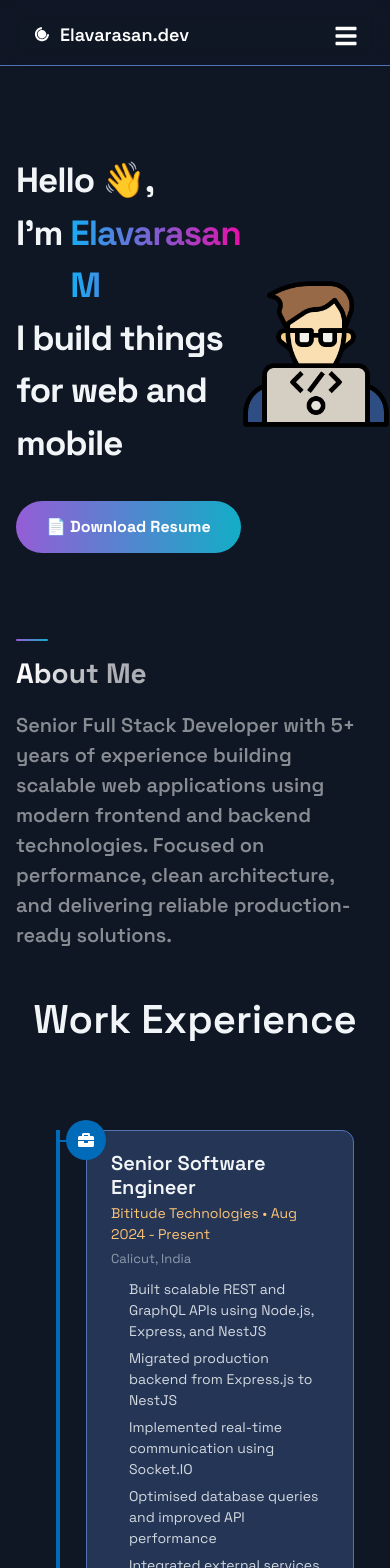
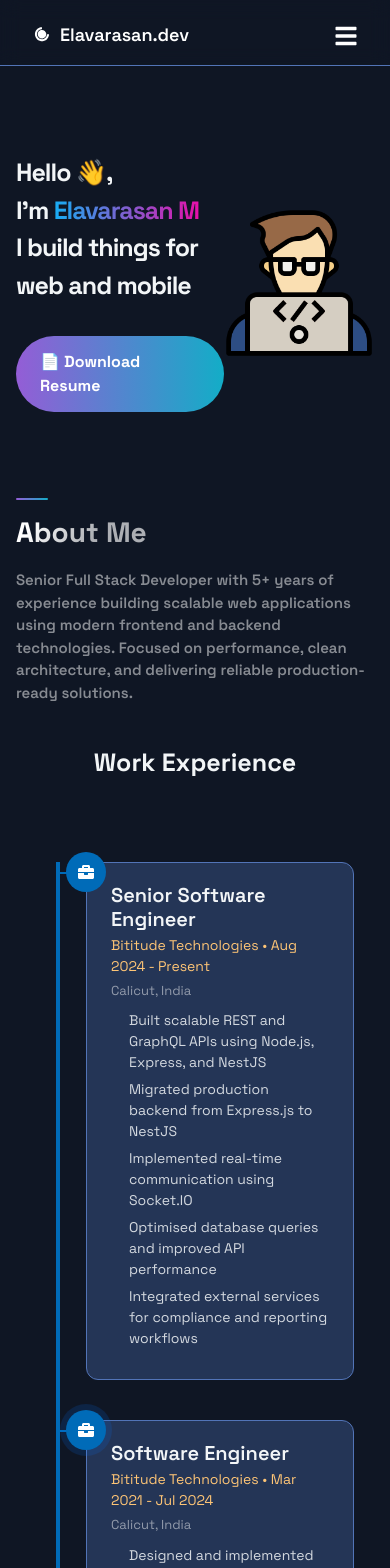
Before and after one commit to sachinelavarasan/my_portfolio, a Next.js app: page / in a window 390 px wide. Shown: the top 1568 px of the page. Built offline with nearby package versions, Linux system fonts and the light colour scheme; no server answers.

Commit message:
feat: Enhance mobile responsiveness for project cards, about, and home sections, and introduce a new Row component for external links.

```diff
--- a/src/components/About/elements/index.ts
+++ b/src/components/About/elements/index.ts
@@ -81,4 +81,17 @@ export const AboutContainer = styled.div<{ theme: Theme }>`
       }
     }
   }
+  @media (max-width: 768px) {
+  .entire-div {
+      .subhead {
+        font-size: 1.5rem;
+      }
+      .grid-container{
+         .heading {
+        font-weight: 700;
+        font-size: 2.5rem;
+        }
+      }
+   }
+  }
 `;
--- a/src/components/Home/elements/index.ts
+++ b/src/components/Home/elements/index.ts
@@ -28,6 +28,13 @@ export const HomeContainer = styled.section`
   .right {
     display: flex;
     align-items: center;
+  }
+  @media (max-width: 768px) {
+    .left {
+      .hometext {
+        font-size: 2.5rem;
+      }
+    }
   }
 `;
 
--- a/src/components/Projects/components/ProjectCard.tsx
+++ b/src/components/Projects/components/ProjectCard.tsx
@@ -8,7 +8,8 @@ import {
   TitleContent,
   CardContent,
   Heading,
-  Description
+  Description,
+  Row
 } from "../element";
 import { FaGithub, FaExternalLinkAlt } from "react-icons/fa";
 
@@ -55,6 +56,7 @@ export const ProjectCard = ({
               ))}
             </TagList>
 
+            <Row>
               <ExternalLinks
                 href={source}
                 target="_blank"
@@ -69,7 +71,6 @@ export const ProjectCard = ({
                   href={live}
                   target="_blank"
                   rel="noopener noreferrer"
-                style={{ marginLeft: "10px" }}
                 >
                   <FaExternalLinkAlt style={{ marginRight: "6px" }} />
                   Live Demo
@@ -80,13 +81,12 @@ export const ProjectCard = ({
                   href={demo}
                   target="_blank"
                   rel="noopener noreferrer"
-                style={{ marginLeft: "10px" }}
                 >
                   <FaExternalLinkAlt style={{ marginRight: "6px" }} />
                   Demo Video
                 </ExternalLinks>
               )}
-
+            </Row>
           </CardContent>
         </>
       ) : (
--- a/src/components/Projects/element/index.ts
+++ b/src/components/Projects/element/index.ts
@@ -31,11 +31,12 @@ export const GridContainer = styled.div<{ theme: Theme }>`
 
   @media ${(props) => props.theme.breakpoints.md} {
     grid-template-columns: 1fr;
+    padding: 0rem;
   }
 
   @media ${(props) => props.theme.breakpoints.sm} {
     grid-template-columns: 1fr;
-    padding: 2rem;
+    padding: 0rem;
   }
 `;
 
@@ -104,10 +105,15 @@ export const Img = styled.img`
   width: 100%;
   height: 240px;
   object-fit: cover;
-  object-position: center;
 
   border-top-left-radius: 16px;
   border-top-right-radius: 16px;
+   @media (max-width: 768px) {
+    height: 180px;
+    border-top-left-radius: 12px;
+    border-top-right-radius: 12px;
+    object-fit: fill;
+  }
 `;
 
 export const CardContent = styled.div`
@@ -198,3 +204,9 @@ export const ExternalLinks = styled.a<{ theme: Theme }>`
     color: black;
   }
 `;
+export const Row = styled.div<{ theme: Theme }>`
+  display: flex;
+  align-items: center;
+  gap: 10px;
+  flex-wrap: wrap;
+`;
```
Lines whose indentation alone changed are shown as unchanged.
